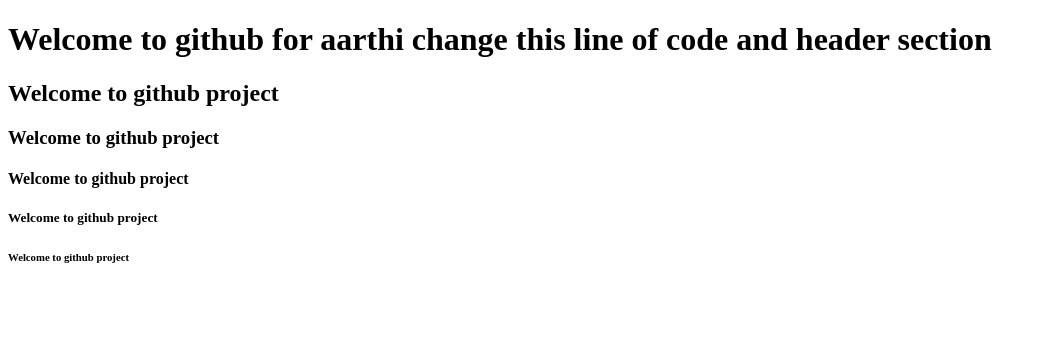
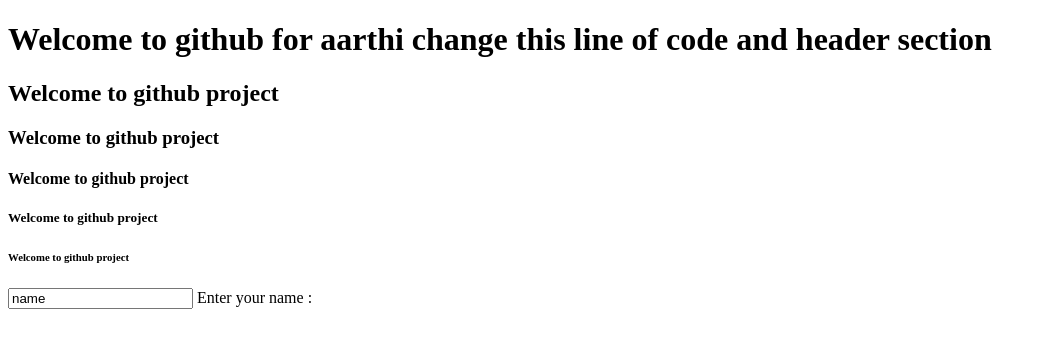
Before and after one commit to Aarthiganapathy/GithubLearning1, a plain HTML site: page index.html in a window 1280 px wide. Shown: the whole page, without its empty margins (0-1046 px from the left). Drawn offline with Linux system fonts and the light colour scheme.

Commit message:
reac:Add input text box and add page

```diff
--- a/index.html
+++ b/index.html
@@ -12,5 +12,7 @@
     <h4>Welcome to github project</h4>
     <h5>Welcome to github project</h5>
     <h6>Welcome to github project</h6>
+    <input type="text" value="name">
+    <label>Enter your name :</label>
 </body>
 </html>
```
